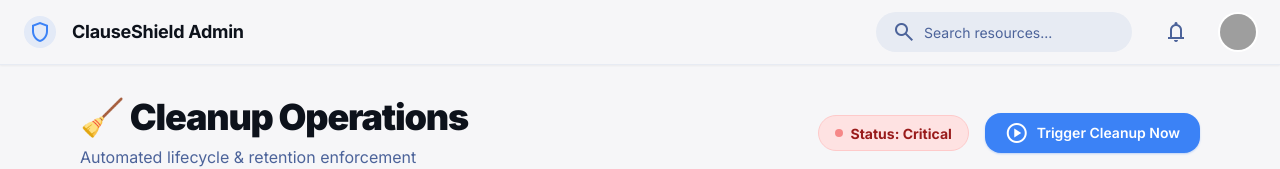
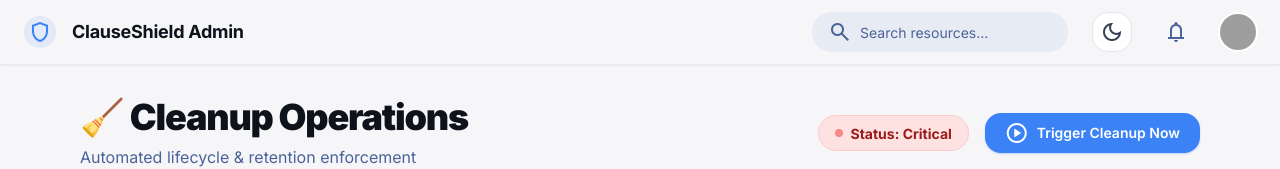
Before and after one commit to Marcinek143/clauseshield-web-v2, a Next.js app: page /admin/cleanup in a window 1280 px wide. Shown: the top 169 px of the page. Built offline with nearby package versions, Linux system fonts and the light colour scheme; no server answers; the database is empty; grey boxes are pictures that could not be loaded.

Commit message:
Added theme toggle

```diff
--- a/app/admin/cleanup/page.tsx
+++ b/app/admin/cleanup/page.tsx
@@ -9,6 +9,7 @@ import { fetchCleanupStats } from "./actions/fetchCleanupStats";
 import { fetchCleanupRuns } from "./actions/fetchCleanupRuns";
 import { fetchFileIssues } from "./actions/fetchFileIssues";
 import type { CleanupTabKey } from "./components/CleanupTabs";
+import ThemeToggle from "@/components/layout/ThemeToggle";
 
 const PAGE_SIZE = 5;
 
@@ -76,6 +77,7 @@ export default async function CleanupPage({ searchParams }: CleanupPageProps) {
               />
             </div>
           </div>
+          <ThemeToggle />
           <button
             className="flex items-center justify-center size-10 rounded-full hover:bg-gray-200 dark:hover:bg-navy-800/70 transition text-[#4c639a] dark:text-slate-400"
             type="button"
```
